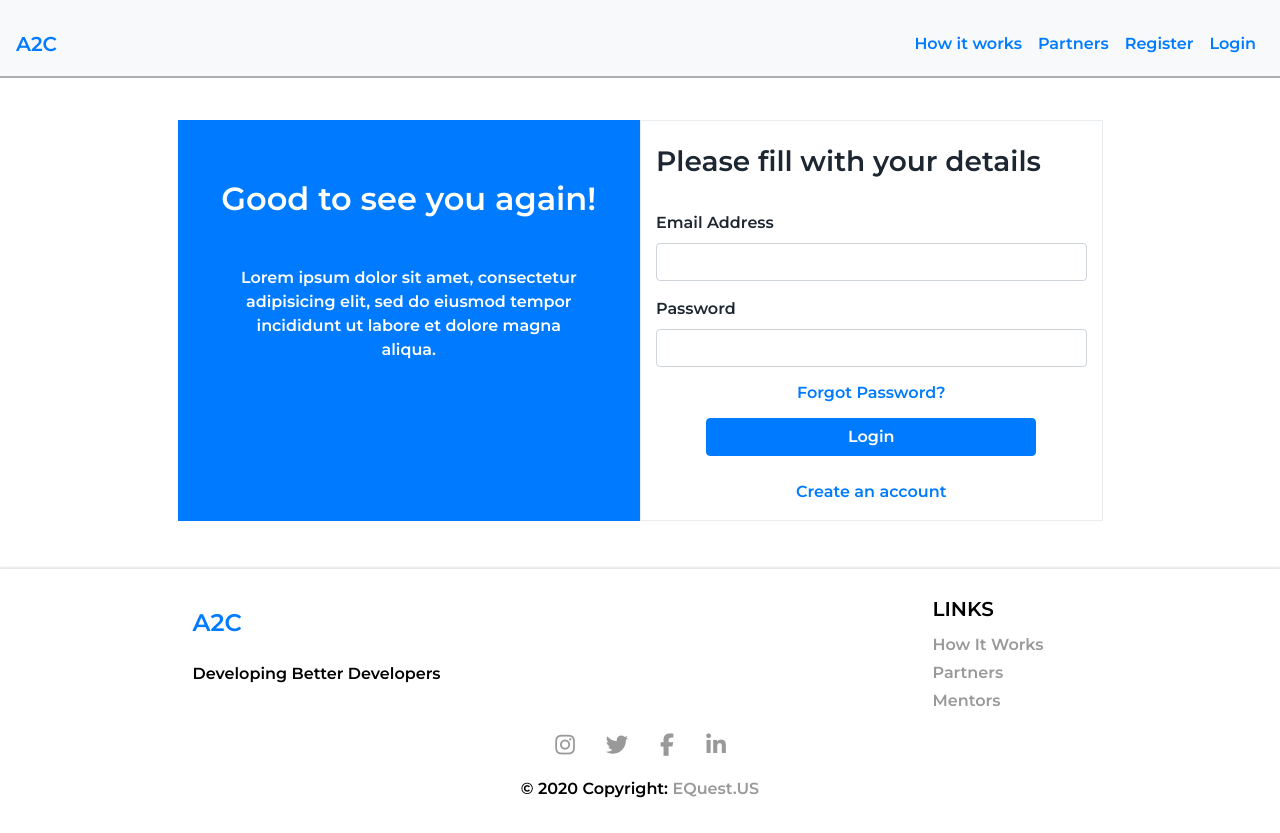
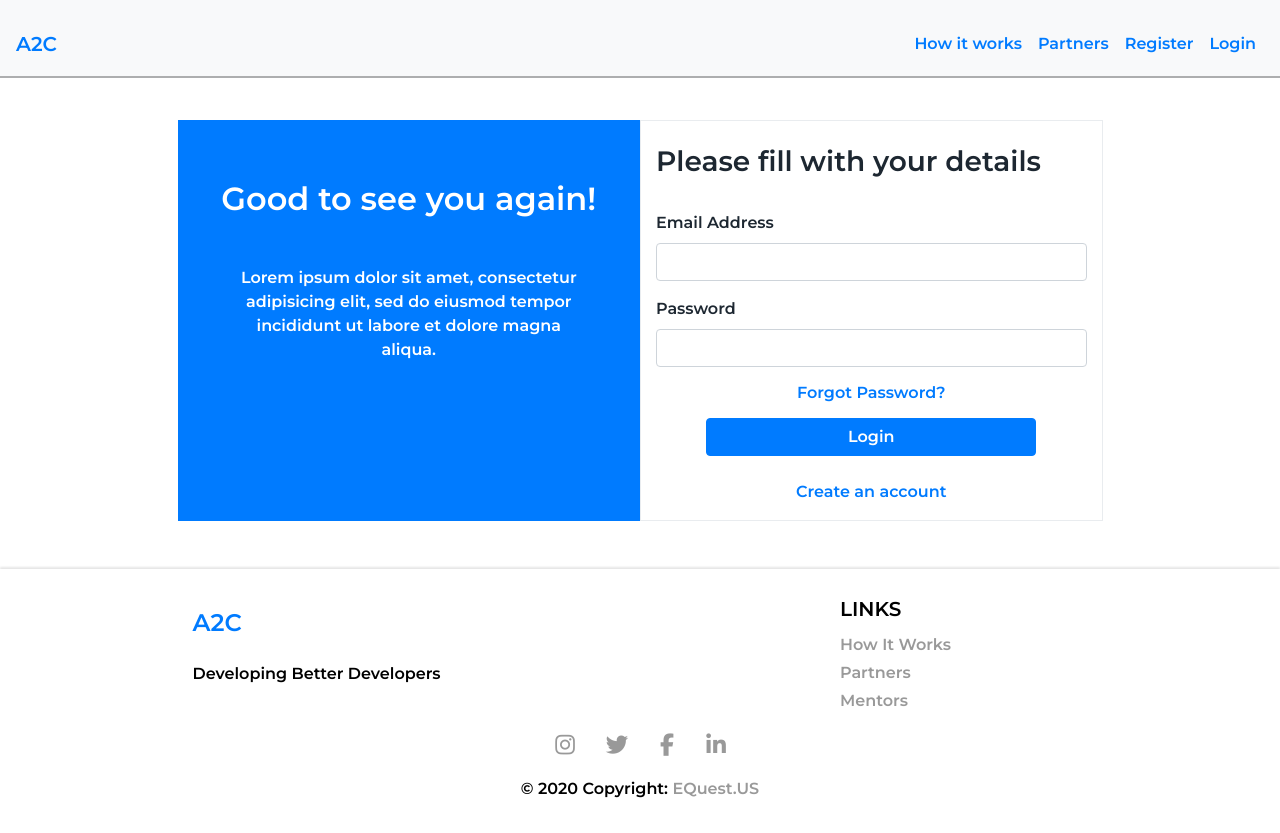
Before and after one commit to TDEN93/Advance-To-Career-Platform, a React (Create React App) app in the folder client/: page /login in a window 1280 px wide. Built offline with nearby package versions, Linux system fonts and the light colour scheme.

Commit message:
Fixed Layout Design of Links

```diff
--- a/client/src/components/layouts/Footer.js
+++ b/client/src/components/layouts/Footer.js
@@ -13,9 +13,9 @@ const Footer = () => {
                             <p>Developing Better Developers</p>
                         </div>
                         <hr className="clearfix w-100 d-md-none"></hr>
-                        <div className="col-md-2 mx-auto">
+                        <div className="col-md-4">
                             <h5 className="font-weight-bold text-uppercase mt-1 mb-2">Links</h5>
-                            <ul className="list-unstyled">
+                            <ul className="list-unstyled d-flex flex-column">
                                 <li className="pt-1">
                                     <a href="#!">How It Works</a>
                                 </li>
@@ -32,16 +32,16 @@ const Footer = () => {
                 </div>
                 <ul className="list-unstyled list-inline text-center">
                     <li className="list-inline-item">
-                        <a href="https://www.instagram.com" class="nav-link fa fa-instagram sizing"></a>
+                        <a href="https://www.instagram.com" className="nav-link fa fa-instagram sizing"></a>
                     </li>
                     <li className="list-inline-item">
-                        <a href="https://www.twitter.com" class="nav-link fa fa-twitter sizing"></a>
+                        <a href="https://www.twitter.com" className="nav-link fa fa-twitter sizing"></a>
                     </li>
                     <li className="list-inline-item">
-                        <a href="https://www.facebook.com" class="nav-link fa fa-facebook sizing"></a>
+                        <a href="https://www.facebook.com" className="nav-link fa fa-facebook sizing"></a>
                     </li>
                     <li className="list-inline-item">
-                        <a href="https://www.linkedin.com" class="nav-link fa fa-linkedin sizing"></a>
+                        <a href="https://www.linkedin.com" className="nav-link fa fa-linkedin sizing"></a>
                     </li>
                 </ul>
                 <div className="footer-copyright text-center">© 2020 Copyright:
```
